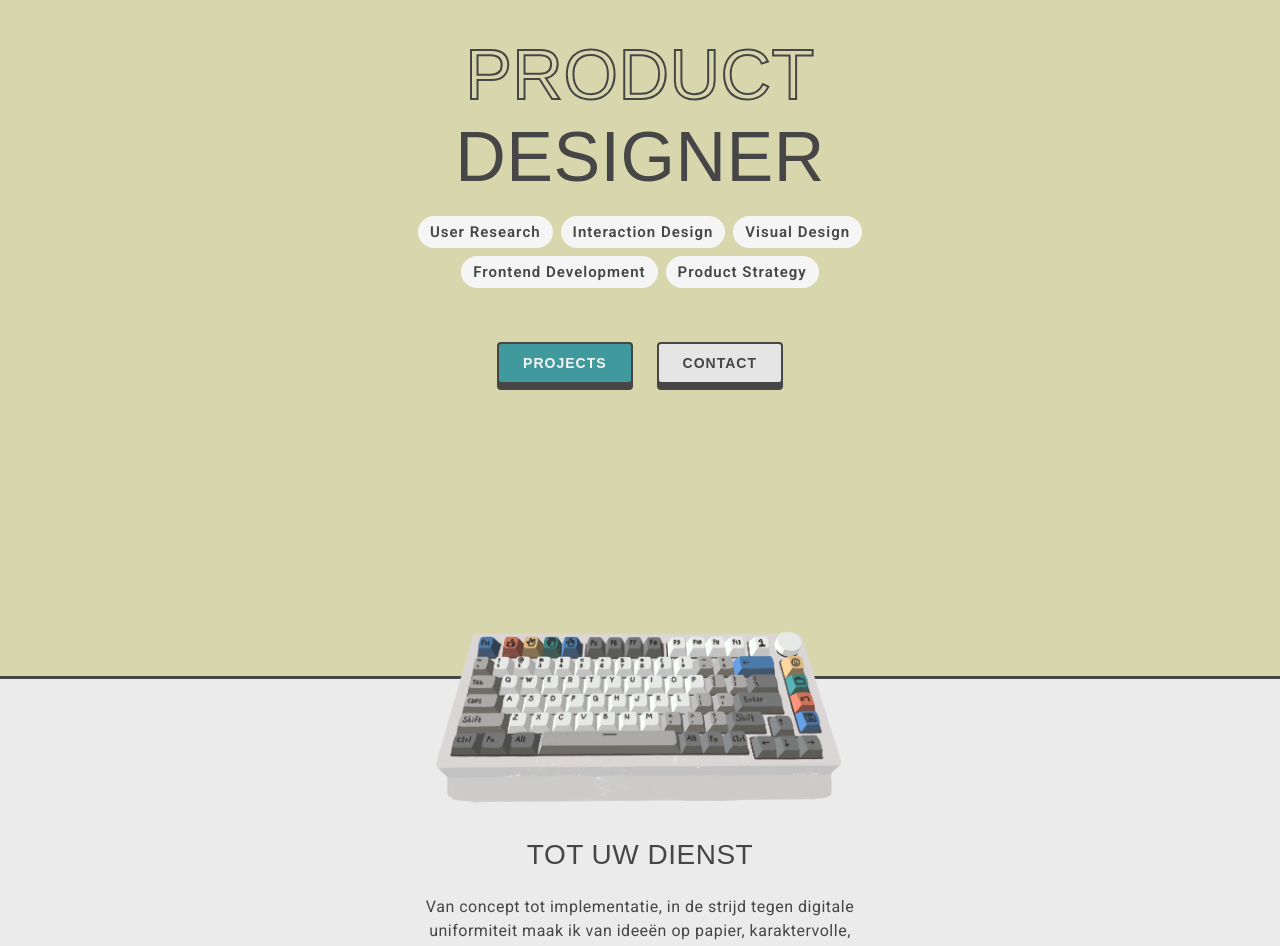
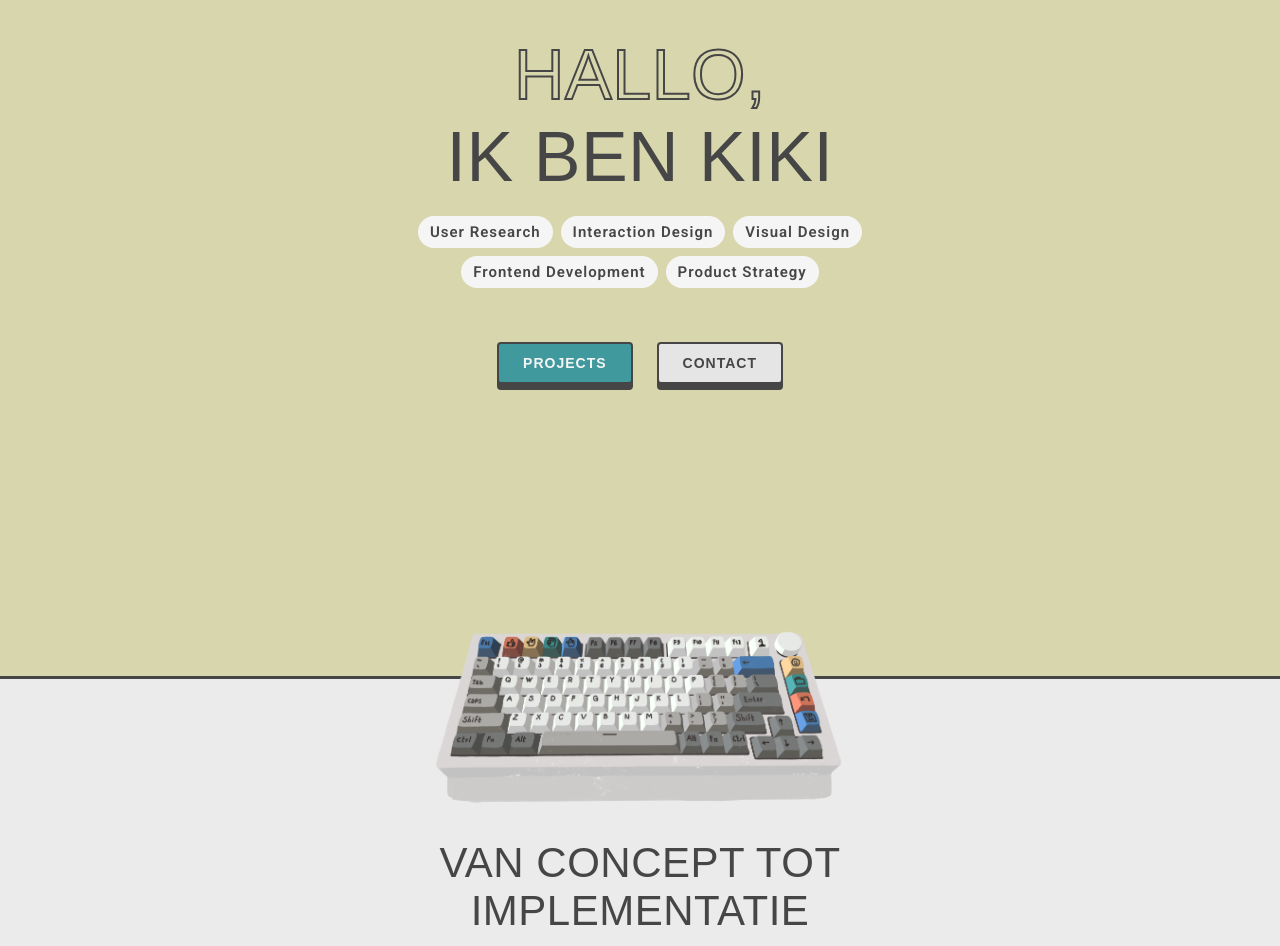
Before and after one commit to Ki-fi/portfolio, a React (Vite) app: page / in a window 1280 px wide. Shown: the part 220-1166 px from the top of the page. Built offline with nearby package versions, Linux system fonts and the light colour scheme; a web font is replaced by a local one.

Commit message:
Textual changes

```diff
--- a/src/App.css
+++ b/src/App.css
@@ -53,9 +53,9 @@ p, .default-body-text {
 .subheading {
   font-family: "Bowlby One SC", sans-serif;
   font-weight: 400;
-  font-size: 28px;
+  font-size: 42px;
   font-style: normal;
-  line-height: 32px;
+  line-height: 48px;
   letter-spacing: 0.5px;
   text-transform: uppercase;
 }
--- a/src/components/footer/Footer.jsx
+++ b/src/components/footer/Footer.jsx
@@ -8,8 +8,8 @@ function Footer( { setCursorType } ) {
         <footer className="footer">
             <article>
                 <img src={keyboard} alt="keyboard"/>
-                <span className='subheading'>Tot uw dienst</span>
-                <p>Van concept tot implementatie, in de strijd tegen digitale uniformiteit maak ik van ideeën op papier,
+                <span className='subheading'>Van concept tot implementatie</span>
+                <p>In de strijd tegen digitale uniformiteit maak ik van ideeën op papier,
                     karaktervolle, betekenisvolle en functionele producten.</p>
                 <p>Plan een gratis kennismaking in</p>
                 <Button
--- a/src/pages/home/Home.jsx
+++ b/src/pages/home/Home.jsx
@@ -65,11 +65,11 @@ function Home () {
         <div className="homepage">
             <main className="home-container">
             <div className="greeting-container">
-                <span ref={textRef1} className="headline greeting">Product</span>
+                <span ref={textRef1} className="headline greeting">Hallo,</span>
                 <span ref={textRef2}
                       className="headline"
                       onMouseEnter={()=> setCursorType("image")}
-                      onMouseLeave={()=> setCursorType("dot")}>Designer</span>
+                      onMouseLeave={()=> setCursorType("dot")}>ik ben Kiki</span>
                 <div ref={disciplinesRef} className="disciplines">
                     <Chip chipText={"User Research"}/>
                     <Chip chipText={"Interaction Design"}/>
```
